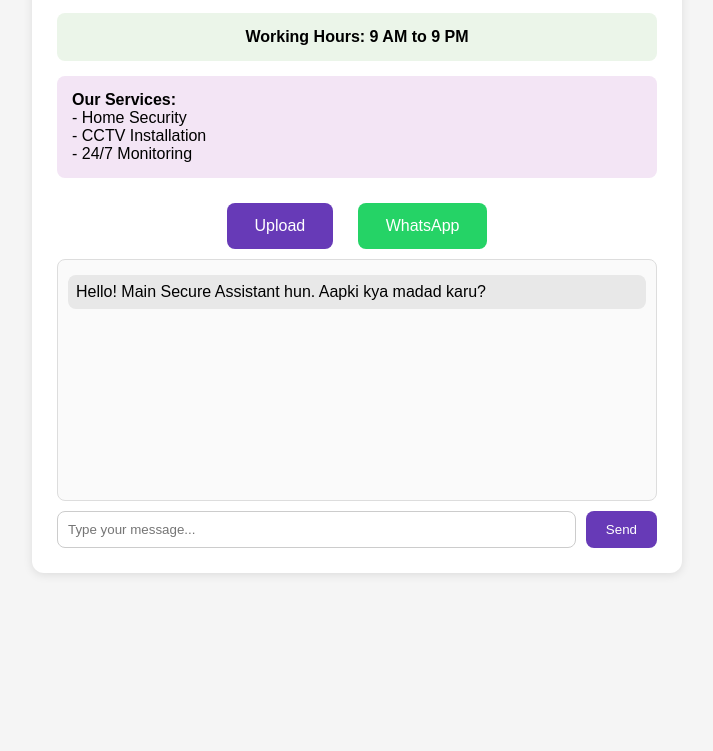
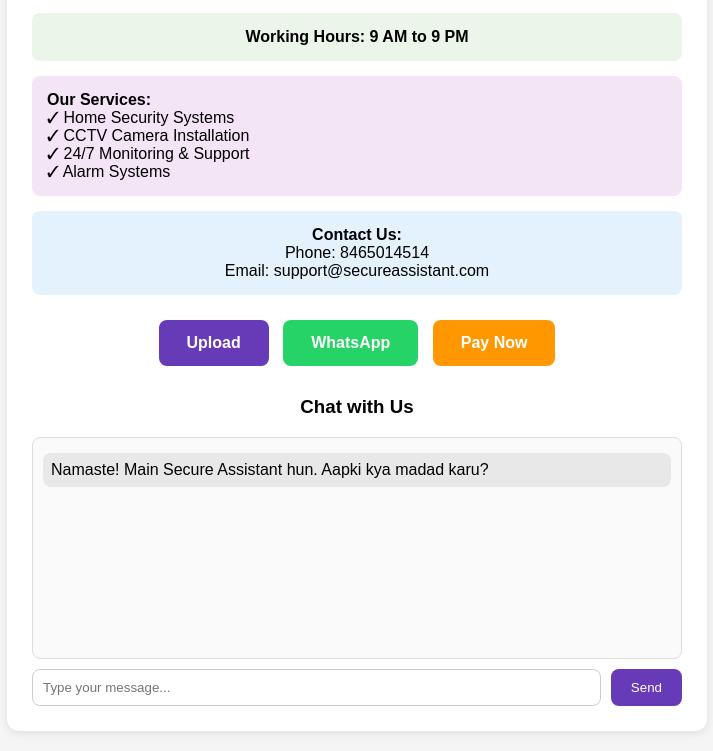
Before and after one commit to shaguftabegum1923119-blip/Secure-Assistant, a website: page index.html in a window 1280 px wide. Shown: the part 228-979 px from the top of the page, without its empty margins (283-996 px from the left). Before the commit the page ends 821 px from the top, so only its background shows below. Drawn offline with Linux system fonts and the light colour scheme.

Commit message:
Update index.html

```diff
--- a/index.html
+++ b/index.html
@@ -5,18 +5,20 @@
 <meta name="viewport" content="width=device-width, initial-scale=1.0">
 <style>
 body { font-family: Arial; text-align: center; padding: 20px; background: #f5f5f5; margin:0; }
-.box { background: white; padding: 25px; border-radius: 12px; max-width: 600px; margin: auto; box-shadow: 0 2px 10px rgba(0,0,0,0.1); }
+.box { background: white; padding: 25px; border-radius: 12px; max-width: 650px; margin: auto; box-shadow: 0 2px 10px rgba(0,0,0,0.1); }
 h1 { color: #673AB7; margin: 10px 0; }
-.btn { padding: 14px 28px; margin: 10px; border: none; border-radius: 8px; font-size: 16px; cursor: pointer; color: white; }
+.btn { padding: 14px 28px; margin: 10px 5px; border: none; border-radius: 8px; font-size: 16px; cursor: pointer; color: white; font-weight: bold; }
 .upl { background: #673AB7; }
 .whatsapp { background: #25D366; }
+.pay { background: #FF9800; }
 .timing { background: #EBF5E9; padding: 15px; border-radius: 8px; margin: 15px 0; font-weight: bold; }
 .services { text-align: left; background: #F3E5F5; padding: 15px; border-radius: 8px; margin: 15px 0; }
-#chat-messages { height: 220px; overflow-y: auto; border: 1px solid #ddd; padding: 10px; border-radius: 8px; text-align: left; background: #fafafa; }
+.contact { background: #E3F2FD; padding: 15px; border-radius: 8px; margin: 15px 0; }
+#chat-messages { height: 200px; overflow-y: auto; border: 1px solid #ddd; padding: 10px; border-radius: 8px; text-align: left; background: #fafafa; }
 .chat-input { display: flex; margin-top: 10px; }
 .chat-input input { flex: 1; border-radius: 8px; border: 1px solid #ccc; padding: 10px; }
 .chat-input button { margin-left: 10px; background: #673AB7; color: white; border: none; border-radius: 8px; padding: 10px 20px; }
-img.logo { width: 120px; margin-bottom: 15px; }
+img.logo { width: 120px; margin-bottom: 15px; border-radius: 10px; }
 .user-msg { background: #DCF8C6; padding: 8px; border-radius: 8px; margin: 5px 0; text-align: right; }
 .bot-msg { background: #E8E8E8; padding: 8px; border-radius: 8px; margin: 5px 0; text-align: left; }
 </style>
@@ -28,21 +30,30 @@ img.logo { width: 120px; margin-bottom: 15px; }
 <p>Your Smart Security Companion</p>
 
 <div class="timing">
-Working Hours: 9 AM to 9 PM
+<b>Working Hours:</b> 9 AM to 9 PM
 </div>
 
 <div class="services">
 <b>Our Services:</b><br>
-- Home Security<br>
-- CCTV Installation<br>
-- 24/7 Monitoring
+✓ Home Security Systems<br>
+✓ CCTV Camera Installation<br>
+✓ 24/7 Monitoring & Support<br>
+✓ Alarm Systems
+</div>
+
+<div class="contact">
+<b>Contact Us:</b><br>
+Phone: 8465014514<br>
+Email: support@secureassistant.com
 </div>
 
 <button class="btn upl" onclick="alert('Upload feature coming soon!')">Upload</button>
-<a href="https://wa.me/918465014514" target="_blank"><button class="btn whatsapp">WhatsApp</button></a>
+<a href="https://api.whatsapp.com/send?phone=918465014514&text=Hello%20Secure%20Assistant" target="_blank"><button class="btn whatsapp">WhatsApp</button></a>
+<button class="btn pay" onclick="alert('Payment feature coming soon!')">Pay Now</button>
 
+<h3 style="margin-top:20px;">Chat with Us</h3>
 <div id="chat-messages">
-<div class="bot-msg">Hello! Main Secure Assistant hun. Aapki kya madad karu?</div>
+<div class="bot-msg">Namaste! Main Secure Assistant hun. Aapki kya madad karu?</div>
 </div>
 
 <div class="chat-input">
@@ -62,7 +73,7 @@ function sendMessage() {
     chatBox.innerHTML += `<div class="user-msg">${msg}</div>`;
 
     setTimeout(() => {
-        chatBox.innerHTML += `<div class="bot-msg">Thanks for your message! Hum 9 AM to 9 PM available hain.</div>`;
+        chatBox.innerHTML += `<div class="bot-msg">Thanks! Hum 9 AM to 9 PM available hain. WhatsApp pe bhi contact kar sakte hain.</div>`;
         chatBox.scrollTop = chatBox.scrollHeight;
     }, 500);
 
```
